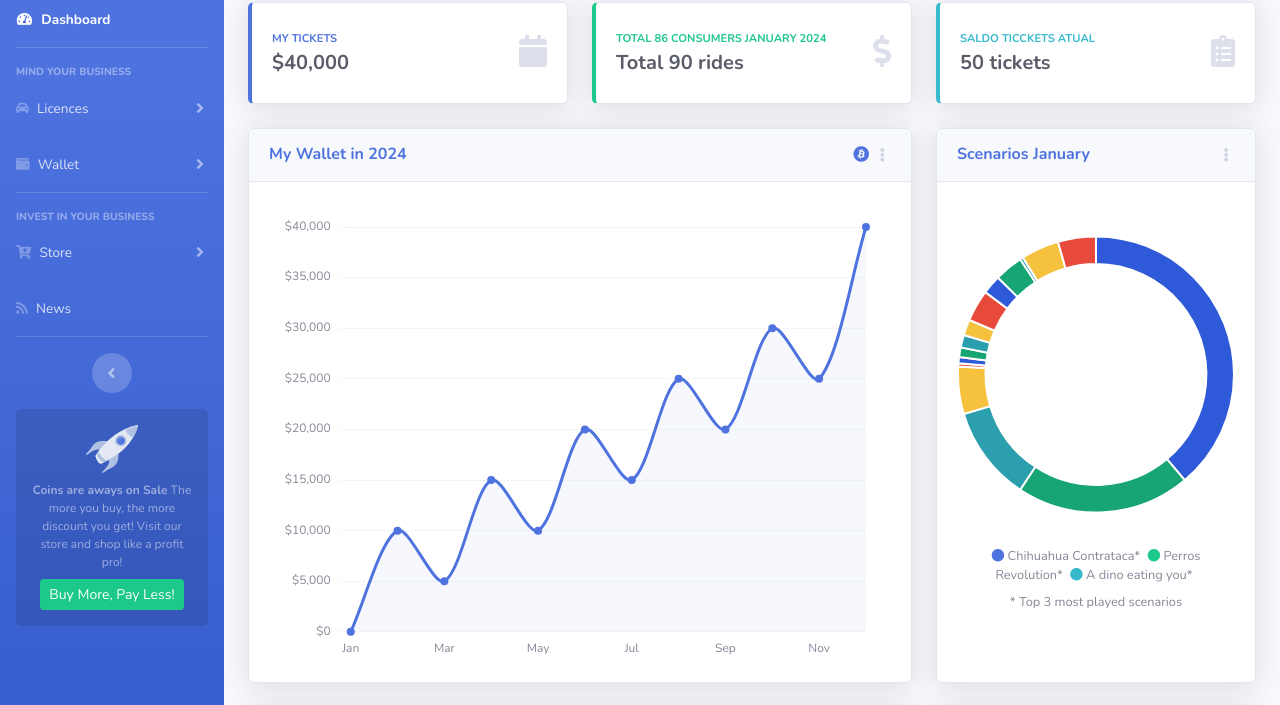
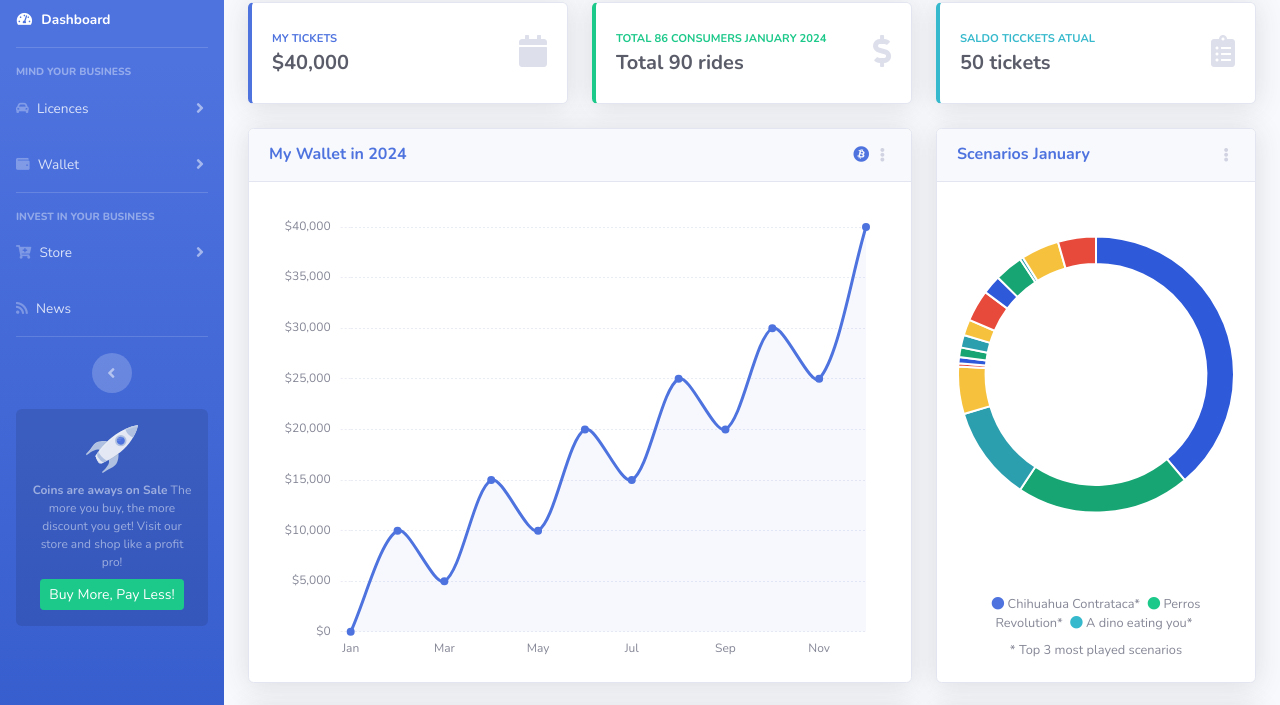
Before and after one commit to indiamaris/rilix_design_test, a website: page index.html in a window 1280 px wide. Shown: the part 80-785 px from the top of the page. Drawn offline with nearby package versions, Linux system fonts and the light colour scheme.

Commit message:
perfect simphony

```diff
--- a/index.html
+++ b/index.html
@@ -262,8 +262,8 @@
                                     </div>
                                 </div>
                                 <!-- Card Body -->
-                        <div class="card-body" style='height: 500px' ;>
-                            <div class="h-100">
+                                <div class="card-body" style='height: 500px' ;>
+                                    <div class="h-100">
                                         <canvas id="myAreaChart"></canvas>
                                     </div>
                                 </div>
@@ -290,7 +290,7 @@
                                     <div class="h-75">
                                         <canvas id="myPieChart"></canvas>
                                     </div>
-                                    <div class=" text-center small">
+                                    <div class=" text-center small mt-5">
                                         <span class="mr-1 h-25">
                                             <i class="fas fa-circle text-primary"></i> Chihuahua Contrataca*
                                         </span>
```
